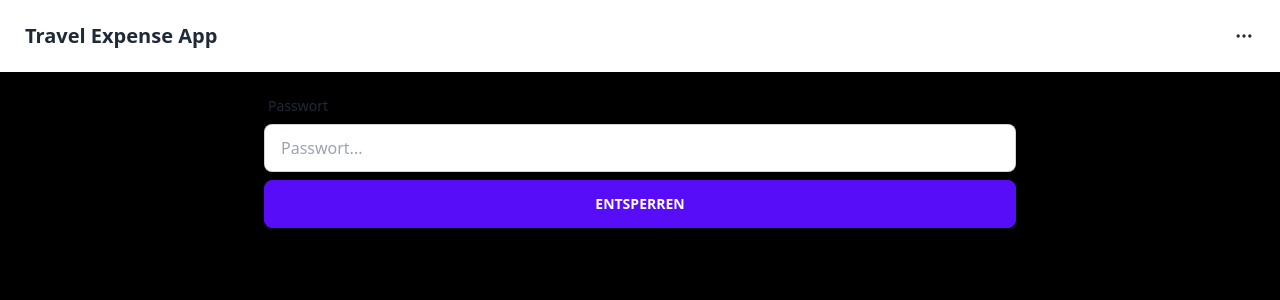
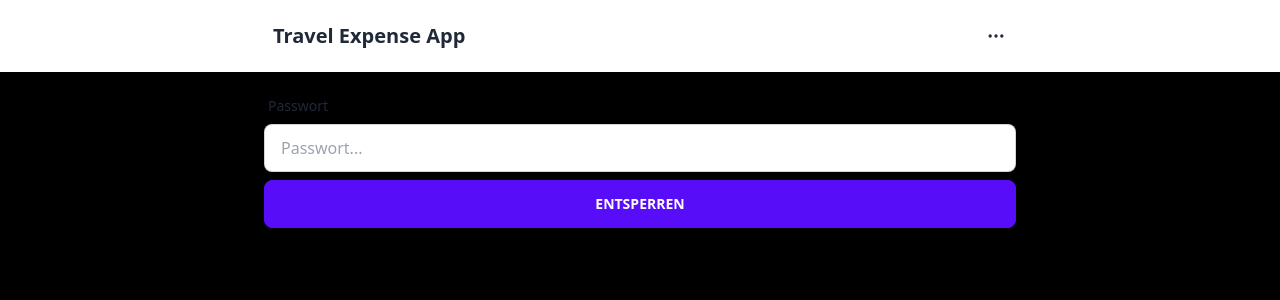
Before and after one commit to Fabianofski/travel-expense-app, a SvelteKit app: page /list/1 in a window 1280 px wide. Shown: the top 300 px of the page. Built offline with nearby package versions, Linux system fonts and the light colour scheme; no server answers.

Commit message:
Added dynamic title to navbar

```diff
--- a/src/routes/+page.svelte
+++ b/src/routes/+page.svelte
@@ -1,5 +1,8 @@
 <script lang="ts">
 	import AddListModal from './addListModal.svelte';
+	import { titleStore } from './list/[id]/store';
+
+	titleStore.set('Travel Expense App');
 
 	export let data;
 </script>
--- a/src/routes/list/[id]/+page.svelte
+++ b/src/routes/list/[id]/+page.svelte
@@ -3,7 +3,7 @@
 	import ExpenseList from './expenseList.svelte';
 	import PersonExpenseList from './personExpenseList.svelte';
 	import type { ExpenseListModel } from '../../../models/expenseListModel';
-	import { expensesStore } from './store';
+	import { expensesStore, titleStore } from './store';
 	import type { Expense } from '../../../models/expense';
 	import { onMount } from 'svelte';
 	import CashFlow from './cashFlow.svelte';
@@ -49,6 +49,7 @@
 			expenses.push(expense);
 		});
 		expensesStore.set(expenses);
+		titleStore.set('Liste: ' + list.listName);
 		loading = false;
 		unlocked = true;
 	}
--- a/src/routes/list/[id]/store.ts
+++ b/src/routes/list/[id]/store.ts
@@ -2,3 +2,4 @@ import { writable } from 'svelte/store';
 import type { Expense } from '../../../models/expense';
 
 export const expensesStore = writable<Expense[] | null>(null);
+export const titleStore = writable<string>('Travel Expense App');
--- a/src/routes/navBar.svelte
+++ b/src/routes/navBar.svelte
@@ -1,6 +1,16 @@
-<div class="navbar bg-base-100 fixed z-40 backdrop-blur bg-opcaity-10">
+<script lang="ts">
+	import { titleStore } from './list/[id]/store';
+
+	let title = 'Travel Expense App';
+	titleStore.subscribe((value) => {
+		title = value;
+	});
+</script>
+
+<div class="navbar flex justify-center bg-base-100 fixed z-40 backdrop-blur bg-opcaity-10">
+	<div class="max-w-3xl w-full">
 		<div class="flex-1">
-		<a href="/" class="btn btn-ghost normal-case text-xl">Travel Expense App</a>
+			<a href="/" class="btn btn-ghost normal-case text-xl">{title}</a>
 		</div>
 		<div class="flex-none">
 			<div class="dropdown dropdown-end">
@@ -24,3 +34,4 @@
 			</div>
 		</div>
 	</div>
+</div>
```
Lines whose indentation alone changed are shown as unchanged.
